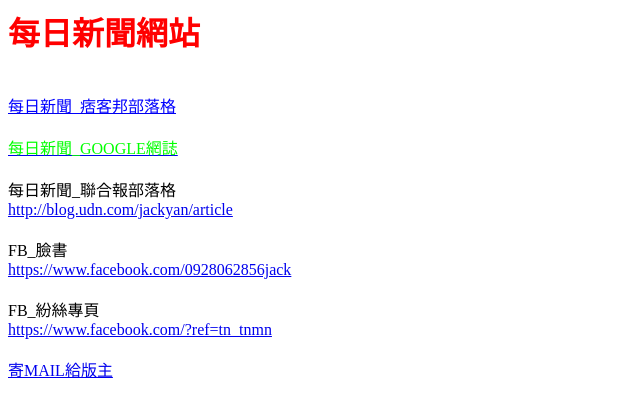
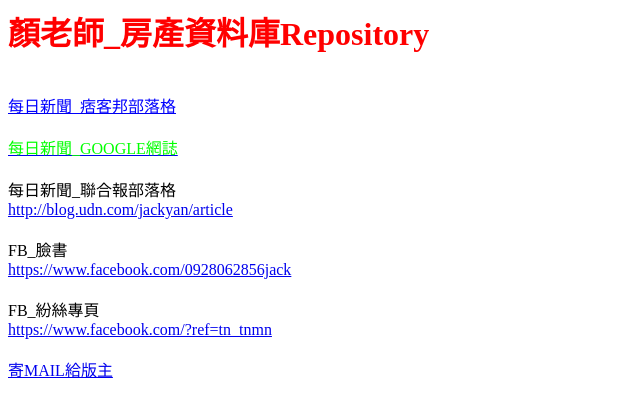
Before and after one commit to jackyan8923/jackyan, a plain HTML site: page index.html in a window 1280 px wide. Shown: the whole page, without its empty margins (0-640 px from the left). Drawn offline with Linux system fonts and the light colour scheme.

Commit message:
Update index.html

```diff
--- a/index.html
+++ b/index.html
@@ -4,7 +4,7 @@
   </HEAD>
 
   <body>
-  <h1><font color="ff0000">每日新聞網站</font> </h1><br>
+  <h1><font color="ff0000">顏老師_房產資料庫Repository</font> </h1><br>
 
 <a href="https://jackyan.pixnet.net/blog"> <font color="0000ff">每日新聞_痞客邦部落格 </font> </a> <br><br>
 
```
